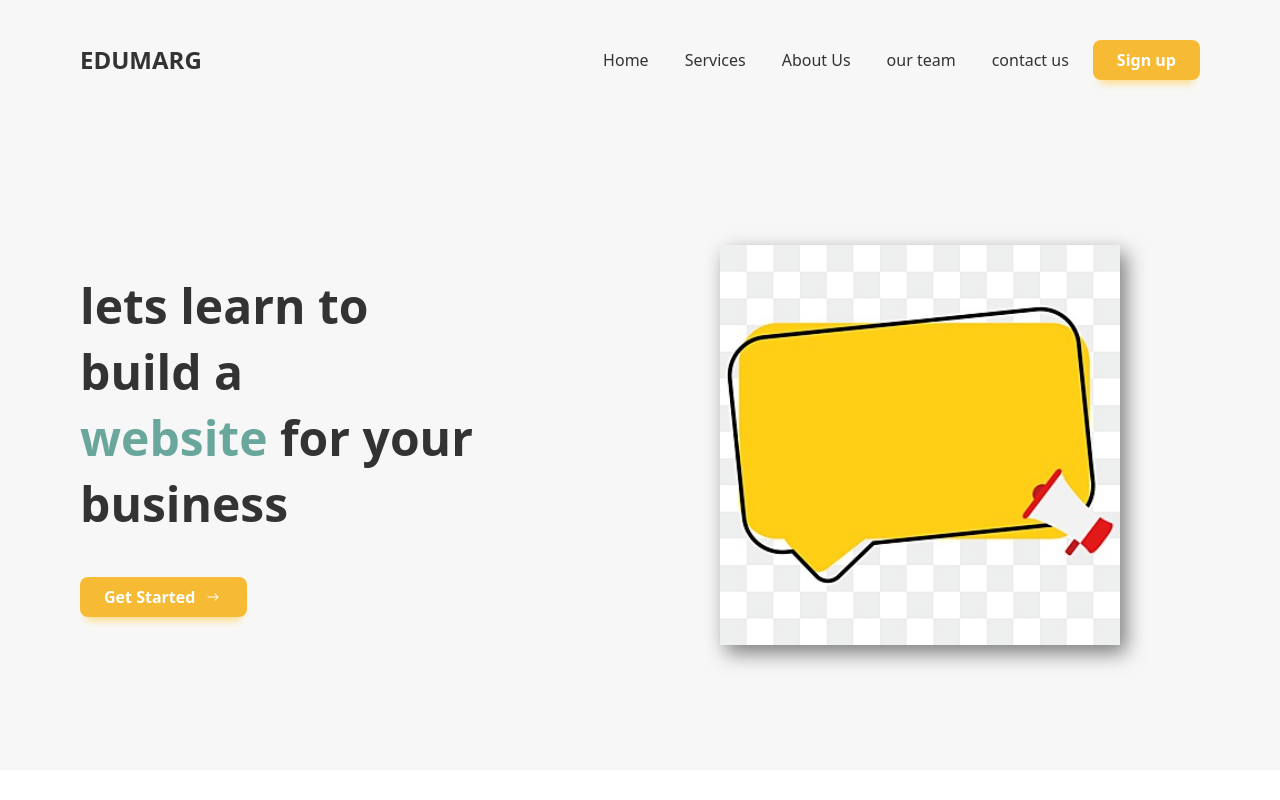
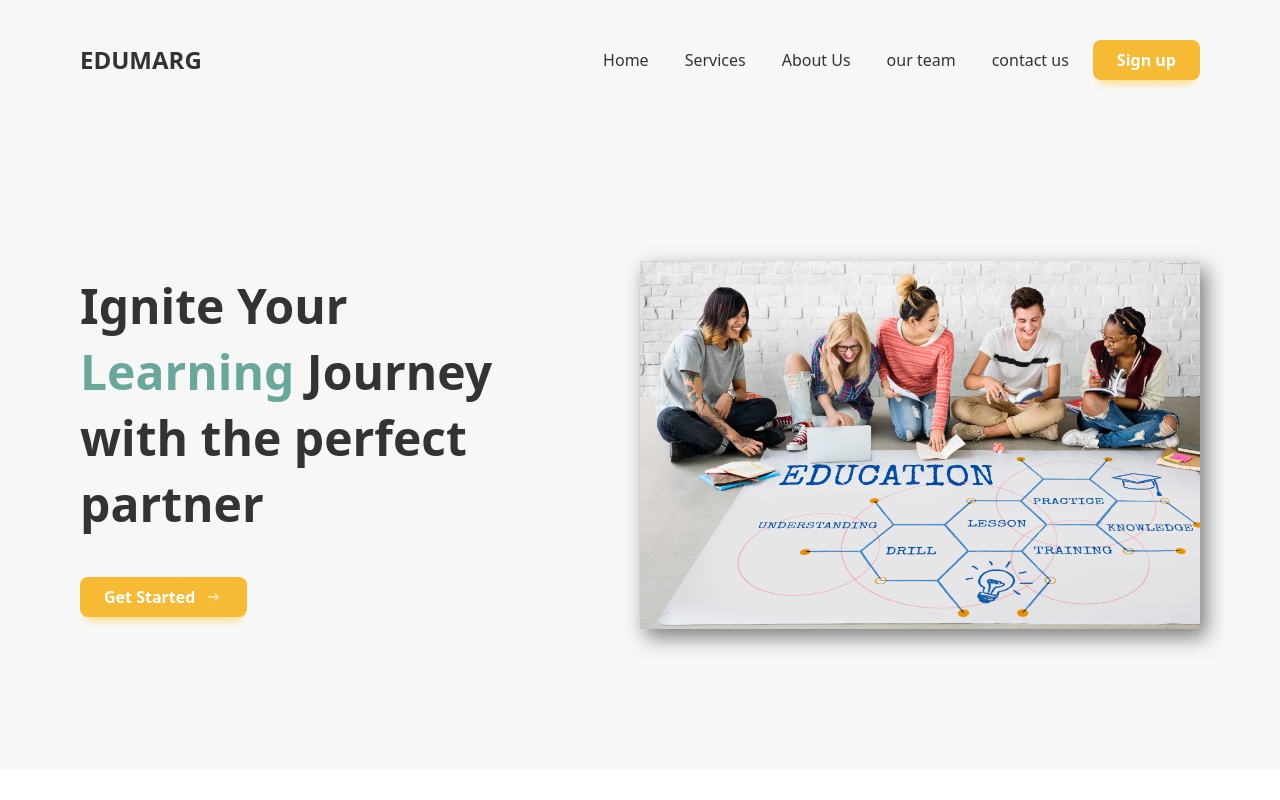
Before and after one commit to Sherna-latheef/Edumarg-web, a React (Vite) app: page / in a window 1280 px wide. Shown: the top 800 px of the page. Built offline with nearby package versions, Linux system fonts and the light colour scheme.

Commit message:
added image and content of frst section

```diff
--- a/src/components/Hero/Hero.jsx
+++ b/src/components/Hero/Hero.jsx
@@ -1,7 +1,7 @@
 import React from "react";
 import Navbar from "../Navbar/Navbar";
 import { IoIosArrowRoundForward } from "react-icons/io";
-import HeroPng from "../../assets/hero.png";
+import HeroPng from "../../assets/hero.jpg";
 import Blob from "../../assets/blob.jpg";
 import { motion } from "framer-motion";
 
@@ -41,8 +41,8 @@ const Hero = () => {
               animate="animate"
               className="text-3xl lg:text-5xl font-bold !leading-snug"
             >
-              lets learn to build a <span className="text-secondary">website</span>
-              &nbsp;for your business
+              Ignite Your <span className="text-secondary">Learning</span>
+              &nbsp;Journey with the perfect partner
             </motion.h1>
 
             <motion.div
@@ -68,7 +68,7 @@ const Hero = () => {
           transition={{duration: 0.6, delay: 0.4, ease: "easeInOut"}}
           src={HeroPng}
            alt="Hero"
-            className="w-[200px] xl:w-[400px] relative z-10 drop-shadow" />
+            className="w-[400px] xl:w-[800px] relative z-10 drop-shadow" />
          {/*
           <img
             src={Blob}
```
Also changed, not shown: src/assets/hero.jpg (added), src/assets/hero.png (deleted).
